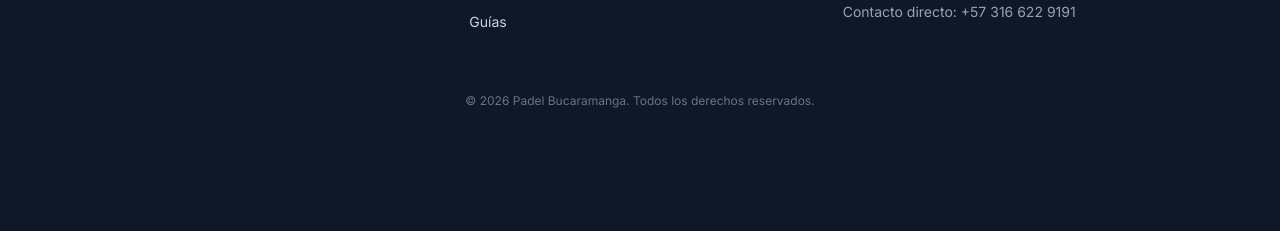
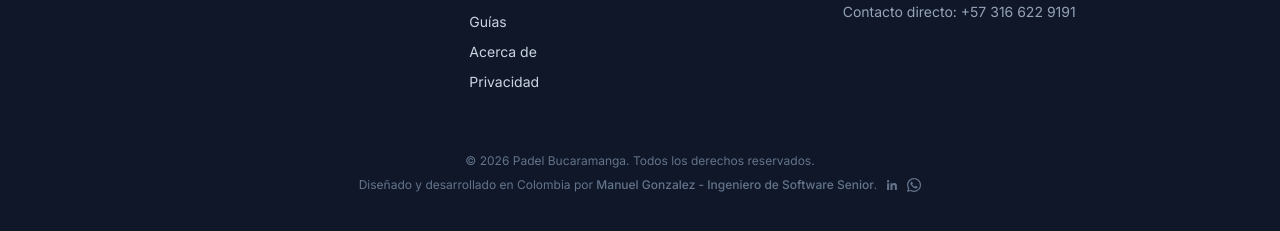
Before and after one commit to manuelg04/padel-en-bucaramanga, a Next.js app: page /guias/donde-jugar-padel-en-bucaramanga in a window 1280 px wide. Shown: the part 3291-3522 px from the top of the page. Before the commit the page ends 3448 px from the top, so only its background shows below. Built offline with nearby package versions, Linux system fonts and the light colour scheme; no server answers.

Commit message:
feat: add /acerca-de and /privacidad pages with footer links

```diff
--- /dev/null
+++ b/app/acerca-de/page.tsx
@@ -0,0 +1,71 @@
+import type { Metadata } from "next";
+import { buildMetadata } from "@/lib/seo";
+
+export function generateMetadata(): Metadata {
+  return buildMetadata({
+    title: "Acerca de Padel Bucaramanga",
+    description:
+      "Quiénes somos, cómo verificamos la información del directorio y cómo contactar al equipo editorial de Padel Bucaramanga.",
+    path: "/acerca-de"
+  });
+}
+
+export default function AcercaDePage(): React.JSX.Element {
+  return (
+    <article className="prose prose-invert mx-auto max-w-3xl py-10">
+      <h1>Acerca de Padel Bucaramanga</h1>
+
+      <p>
+        <strong>Padel Bucaramanga</strong> es un directorio editorial independiente
+        dedicado a conectar jugadores con clubes y canchas de pádel en Bucaramanga y
+        el área metropolitana (Floridablanca, Girón, Piedecuesta).
+      </p>
+
+      <h2>Qué hacemos</h2>
+      <p>
+        Recopilamos, verificamos y organizamos información pública de clubes: dirección,
+        canales de contacto, métodos de reserva y características de cada sede. La
+        información proviene de perfiles oficiales en Instagram, EasyCancha y sitios
+        web de los propios clubes.
+      </p>
+
+      <h2>Metodología editorial</h2>
+      <ul>
+        <li>Cada ficha de club se actualiza cuando detectamos cambios en fuentes públicas.</li>
+        <li>No aceptamos pago por inclusión ni por posicionamiento en el directorio.</li>
+        <li>Las guías son contenido evergreen revisado periódicamente.</li>
+        <li>
+          Si gestionas un club y detectas información incorrecta, escríbenos para
+          corregirlo de inmediato.
+        </li>
+      </ul>
+
+      <h2>Quién lo mantiene</h2>
+      <p>
+        El sitio es desarrollado y mantenido por{" "}
+        <a
+          href="https://www.linkedin.com/in/manuel-gonzalez-42481b134/"
+          target="_blank"
+          rel="noreferrer noopener"
+        >
+          Manuel Gonzalez
+        </a>
+        , ingeniero de software senior radicado en Colombia, jugador de pádel y
+        apasionado por el deporte local.
+      </p>
+
+      <h2>Contacto</h2>
+      <p>
+        Para correcciones, sugerencias o colaboraciones:{" "}
+        <a
+          href="https://wa.me/573166229191"
+          target="_blank"
+          rel="noreferrer noopener"
+        >
+          WhatsApp +57 316 622 9191
+        </a>
+        .
+      </p>
+    </article>
+  );
+}
--- /dev/null
+++ b/app/privacidad/page.tsx
@@ -0,0 +1,61 @@
+import type { Metadata } from "next";
+import { buildMetadata } from "@/lib/seo";
+
+export function generateMetadata(): Metadata {
+  return buildMetadata({
+    title: "Política de Privacidad | Padel Bucaramanga",
+    description:
+      "Política de privacidad de Padel Bucaramanga: qué datos recopilamos, cómo los usamos y cómo contactarnos.",
+    path: "/privacidad"
+  });
+}
+
+export default function PrivacidadPage(): React.JSX.Element {
+  return (
+    <article className="prose prose-invert mx-auto max-w-3xl py-10">
+      <h1>Política de Privacidad</h1>
+      <p>
+        <em>Última actualización: febrero 2026</em>
+      </p>
+
+      <p>
+        Padel Bucaramanga (<strong>padelenbucaramanga.com</strong>) es un directorio
+        informativo estático. No recopilamos datos personales directamente.
+      </p>
+
+      <h2>Datos que no recopilamos</h2>
+      <ul>
+        <li>No tenemos formularios de registro ni cuentas de usuario.</li>
+        <li>No almacenamos cookies de seguimiento propias.</li>
+        <li>No procesamos pagos ni datos financieros.</li>
+      </ul>
+
+      <h2>Servicios de terceros</h2>
+      <p>
+        Este sitio puede cargar contenido de Instagram (embeds). Instagram / Meta
+        puede recopilar datos conforme a su propia política de privacidad. Al
+        interactuar con esos embeds aceptas sus términos.
+      </p>
+
+      <h2>Links externos</h2>
+      <p>
+        Los enlaces a WhatsApp, EasyCancha, Instagram y Google Maps apuntan a
+        plataformas externas con sus propias políticas. No somos responsables de
+        su contenido ni sus prácticas de privacidad.
+      </p>
+
+      <h2>Contacto</h2>
+      <p>
+        Para cualquier consulta relacionada con privacidad:{" "}
+        <a
+          href="https://wa.me/573166229191"
+          target="_blank"
+          rel="noreferrer noopener"
+        >
+          WhatsApp +57 316 622 9191
+        </a>
+        .
+      </p>
+    </article>
+  );
+}
--- a/components/site-footer.tsx
+++ b/components/site-footer.tsx
@@ -2,7 +2,10 @@ import Link from "next/link";
 import { mainNav } from "@/lib/site";
 
 export function SiteFooter(): React.JSX.Element {
-  const whatsappUrl = "https://wa.me/573166229191";
+  const whatsappPrefilledMessage =
+    "Hola Manuel, vi la plataforma de Padel Bucaramanga y me gustaría hablar contigo sobre un proyecto de desarrollo de software.";
+  const whatsappUrl = `https://wa.me/573166229191?text=${encodeURIComponent(whatsappPrefilledMessage)}`;
+  const linkedInUrl = "https://www.linkedin.com/in/manuel-gonzalez-42481b134/";
 
   return (
     <footer className="mt-16 border-t border-border/70">
@@ -45,6 +48,18 @@ export function SiteFooter(): React.JSX.Element {
                   {item.label}
                 </Link>
               ))}
+              <Link
+                href="/acerca-de"
+                className="w-fit text-sm text-slate-300 transition-colors hover:text-[hsl(var(--accent))]"
+              >
+                Acerca de
+              </Link>
+              <Link
+                href="/privacidad"
+                className="w-fit text-sm text-slate-300 transition-colors hover:text-[hsl(var(--accent))]"
+              >
+                Privacidad
+              </Link>
             </nav>
           </div>
 
@@ -78,6 +93,42 @@ export function SiteFooter(): React.JSX.Element {
           <p className="text-center text-xs text-slate-500">
             © 2026 Padel Bucaramanga. Todos los derechos reservados.
           </p>
+          <p className="mt-2 text-center text-xs text-slate-500">
+            Diseñado y desarrollado en Colombia por{" "}
+            <a
+              href={linkedInUrl}
+              target="_blank"
+              rel="noreferrer noopener"
+              className="font-medium transition-colors hover:text-[hsl(var(--accent))] hover:underline focus-visible:text-white"
+            >
+              Manuel Gonzalez - Ingeniero de Software Senior
+            </a>
+            .
+            <span className="ml-2 inline-flex items-center gap-2 align-middle">
+              <a
+                href={linkedInUrl}
+                target="_blank"
+                rel="noreferrer noopener"
+                aria-label="LinkedIn de Manuel Gonzalez"
+                className="text-slate-500 transition-colors hover:text-[hsl(var(--accent))] focus-visible:text-white"
+              >
+                <svg aria-hidden="true" viewBox="0 0 24 24" className="h-3.5 w-3.5 fill-current">
+                  <path d="M20.45 20.45h-3.55v-5.57c0-1.33-.03-3.04-1.86-3.04-1.86 0-2.15 1.45-2.15 2.95v5.66H9.34V9h3.41v1.56h.05c.48-.9 1.63-1.86 3.35-1.86 3.58 0 4.24 2.35 4.24 5.4v6.35ZM5.34 7.43a2.06 2.06 0 1 1 0-4.12 2.06 2.06 0 0 1 0 4.12ZM7.12 20.45H3.55V9h3.57v11.45Z" />
+                </svg>
+              </a>
+              <a
+                href={whatsappUrl}
+                target="_blank"
+                rel="noreferrer noopener"
+                aria-label="WhatsApp de Manuel Gonzalez"
+                className="text-slate-500 transition-colors hover:text-[hsl(var(--accent))] focus-visible:text-white"
+              >
+                <svg aria-hidden="true" viewBox="0 0 24 24" className="h-3.5 w-3.5 fill-current">
+                  <path d="M20.52 3.48A11.86 11.86 0 0 0 12.08 0C5.46 0 .08 5.38.08 12c0 2.11.55 4.17 1.6 5.99L0 24l6.17-1.62A11.9 11.9 0 0 0 12.08 24h.01c6.62 0 12-5.38 12-12 0-3.2-1.25-6.2-3.57-8.52ZM12.09 21.9h-.01a9.8 9.8 0 0 1-5-1.37l-.36-.21-3.66.96.98-3.57-.23-.37a9.8 9.8 0 0 1-1.52-5.25c0-5.43 4.41-9.84 9.84-9.84 2.63 0 5.1 1.02 6.96 2.88a9.78 9.78 0 0 1 2.88 6.96c0 5.43-4.41 9.84-9.84 9.84Zm5.4-7.36c-.3-.15-1.77-.87-2.05-.97-.27-.1-.47-.15-.67.15-.2.3-.77.97-.95 1.17-.17.2-.35.23-.65.08-.3-.15-1.27-.47-2.42-1.5-.9-.8-1.5-1.8-1.68-2.1-.18-.3-.02-.46.13-.6.13-.13.3-.35.45-.52.15-.17.2-.3.3-.5.1-.2.05-.37-.03-.52-.07-.15-.67-1.62-.92-2.22-.24-.58-.48-.5-.67-.5h-.57c-.2 0-.52.08-.8.37-.27.3-1.05 1.02-1.05 2.5s1.08 2.9 1.23 3.1c.15.2 2.14 3.27 5.2 4.58.72.31 1.29.49 1.73.63.73.23 1.4.2 1.93.12.59-.09 1.77-.73 2.02-1.44.25-.71.25-1.33.18-1.45-.08-.12-.28-.2-.58-.35Z" />
+                </svg>
+              </a>
+            </span>
+          </p>
         </div>
       </div>
     </footer>
```
